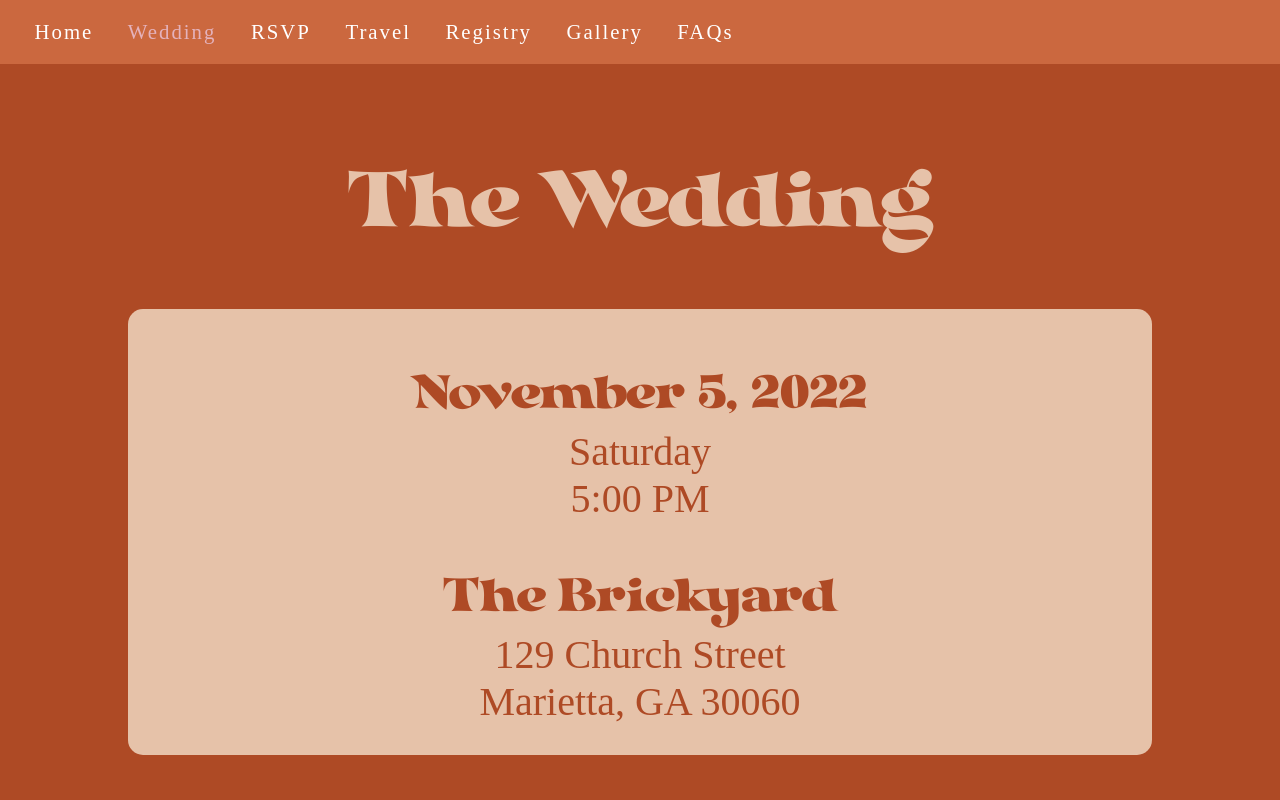
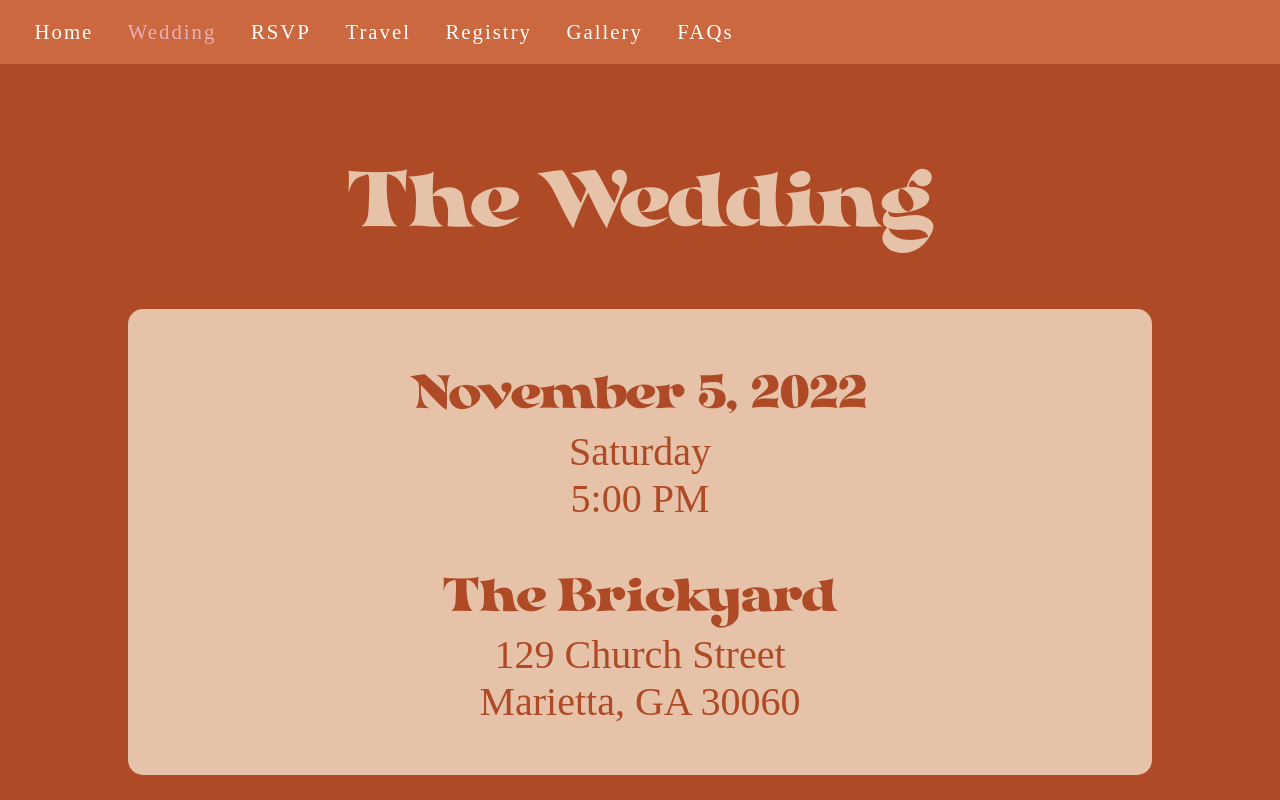
Before and after one commit to leeferfeefer/dandlerwedding, a React (Create React App) app: page /wedding in a window 1280 px wide. Shown: the top 800 px of the page. Built offline with nearby package versions, Linux system fonts and the light colour scheme.

Commit message:
Wedding styling card changes

```diff
--- a/src/pages/Wedding/Wedding.css
+++ b/src/pages/Wedding/Wedding.css
@@ -22,6 +22,7 @@
   justify-content: center;
   align-items: center;
   flex-direction: column;
+  margin: 20px;
 }
 
 .wedding-date-primary {
--- a/src/pages/Wedding/Wedding.tsx
+++ b/src/pages/Wedding/Wedding.tsx
@@ -24,7 +24,7 @@ export const Wedding = (props: WeddingProps) => {
         </div>
         <Card style={{marginTop: isMobile ? "25px" : "50px"}}>
           <div className='wedding-card-container'>
-            <div className='wedding-date-primary' style={{marginTop: "20px"}}>
+            <div className='wedding-date-primary'>
               November 5, 2022
             </div>
             <div className='wedding-date-secondary'>
```
